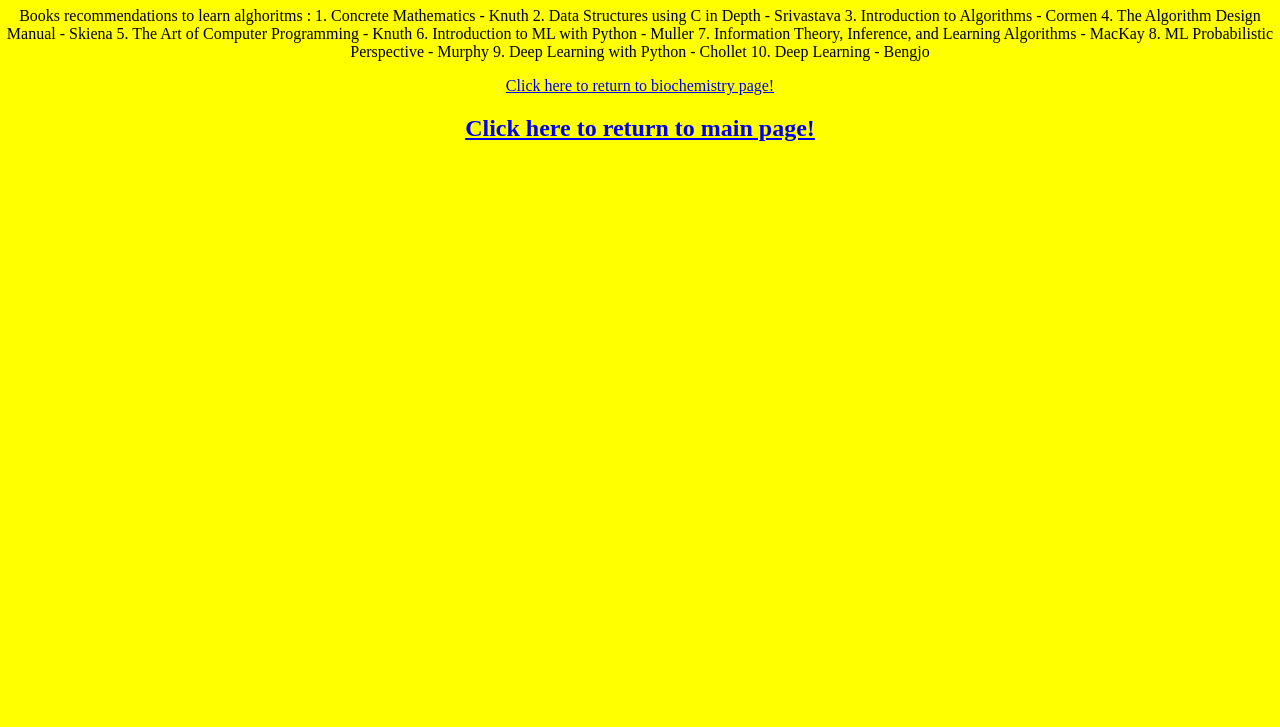
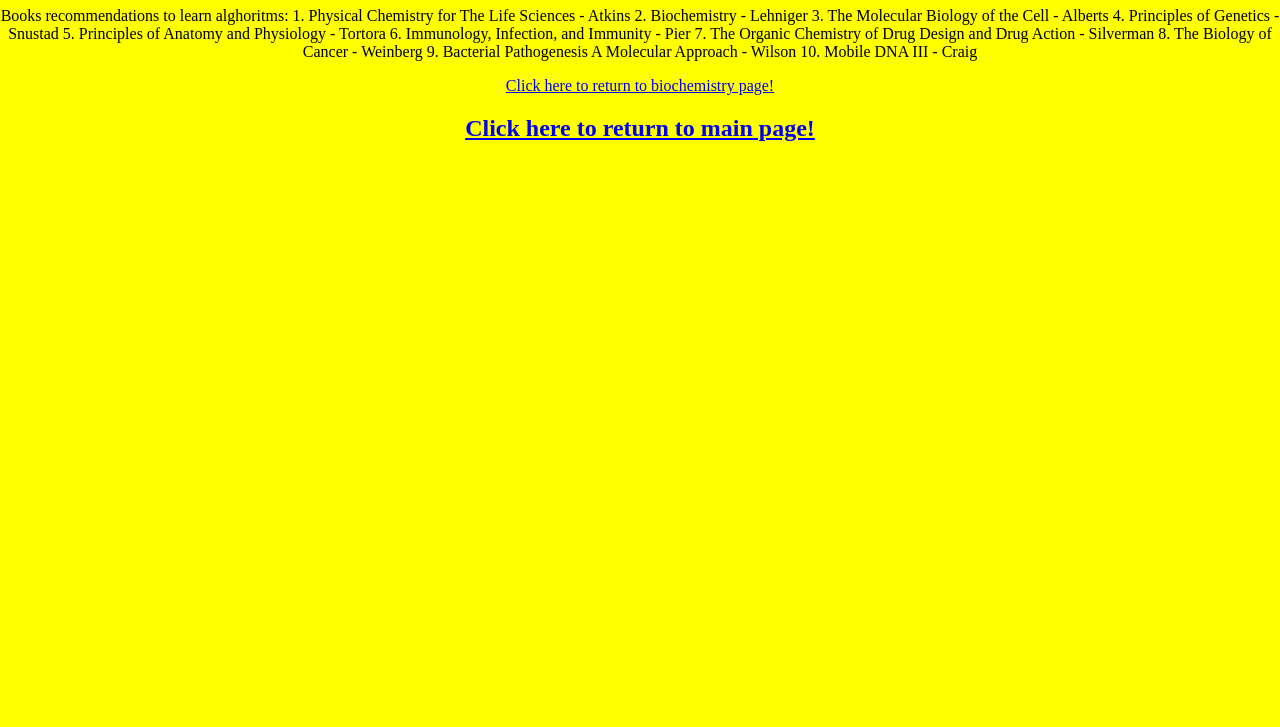
Before and after one commit to rafligunawan/rafligunawan.github.io, a plain HTML site: page biochemistrybooksrec.html in a window 1280 px wide. Shown: the part 73-800 px from the top of the page. Drawn offline with Linux system fonts and the light colour scheme.

Commit message:
Update biochemistrybooksrec.html

```diff
--- a/biochemistrybooksrec.html
+++ b/biochemistrybooksrec.html
@@ -10,17 +10,18 @@
 <body>
     <div class="container">
        <h1>BIOCHEMISTRY BOOKS RECOMMENDATION</h1>
-       <p>Books recommendations to learn alghoritms :
-          1. Concrete Mathematics - Knuth
-          2. Data Structures using C in Depth - Srivastava
-          3. Introduction to Algorithms - Cormen
-          4. The Algorithm Design Manual - Skiena
-          5. The Art of Computer Programming - Knuth
-          6. Introduction to ML with Python - Muller
-          7.  Information Theory, Inference, and Learning Algorithms - MacKay
-          8. ML Probabilistic Perspective - Murphy
-          9. Deep Learning with Python - Chollet
-          10. Deep Learning - Bengjo
+       <p>Books recommendations to learn alghoritms:
+            1. Physical Chemistry for The Life Sciences - Atkins
+            2. Biochemistry - Lehniger
+            3. The Molecular Biology of the Cell - Alberts
+            4. Principles of Genetics - Snustad
+            5. Principles of Anatomy and Physiology - Tortora
+            6. Immunology, Infection, and Immunity - Pier
+            7. The Organic Chemistry of Drug Design and Drug Action - Silverman
+            8. The Biology of Cancer - Weinberg
+            9. Bacterial Pathogenesis A Molecular Approach - Wilson
+            10. Mobile DNA III - Craig
+
         </p>
         <a href="./biochemistry.html"><p>Click here to return to biochemistry page!</p>
         <a href="./index.html"><h2>Click here to return to main page!</h2></a>
```
